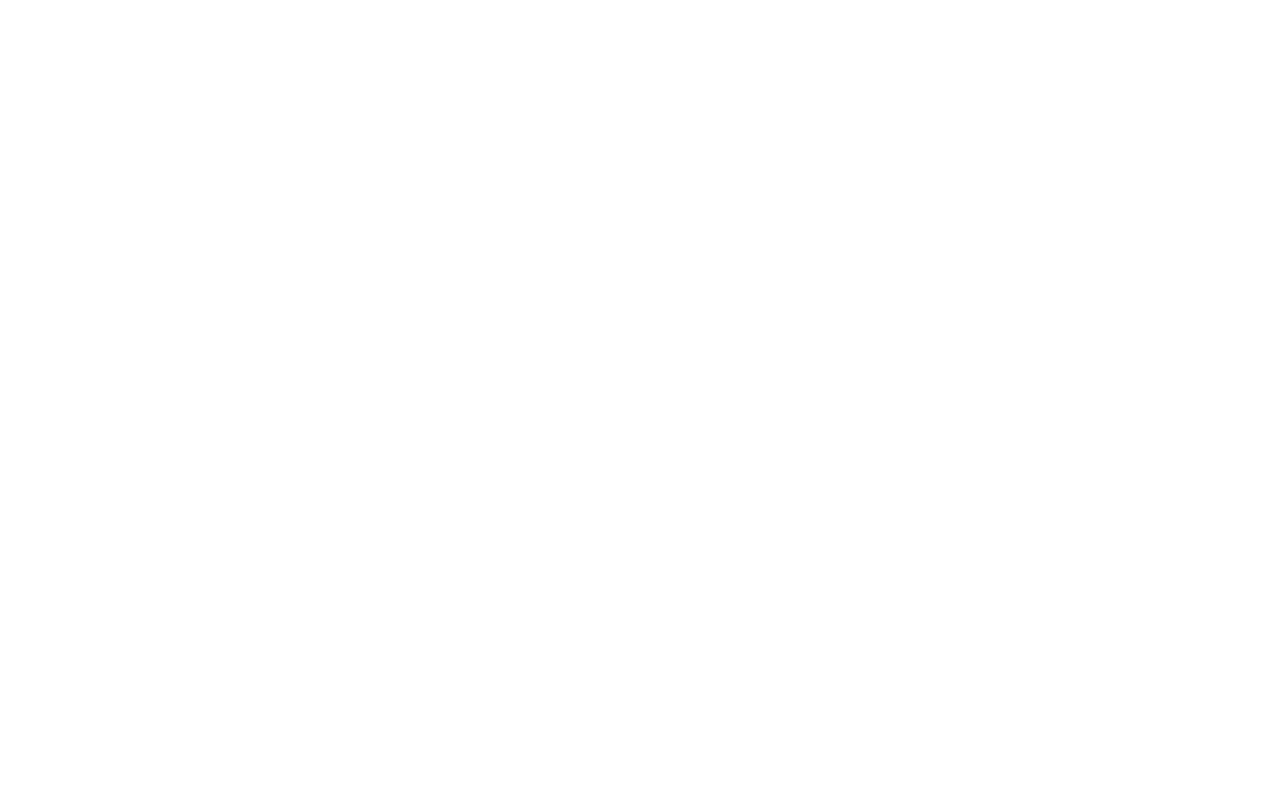
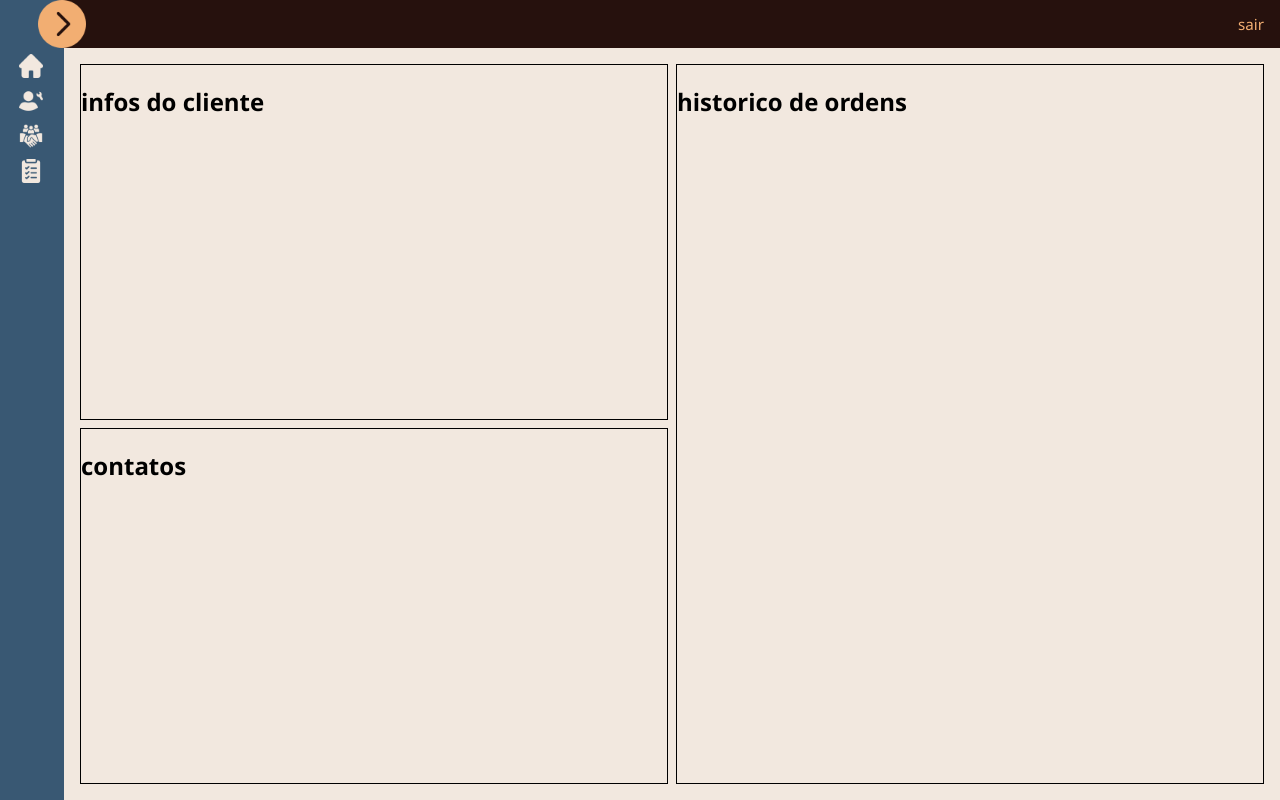
Before and after one commit to S-I-G-O-S/frontend, a React (Vite) app: page /cliente in a window 1280 px wide. Before the commit this address had no page. Built offline with nearby package versions, Linux system fonts and the light colour scheme.

Commit message:
09/09/2024 1

```diff
--- /dev/null
+++ b/src/pages/Cliente.jsx
@@ -0,0 +1,25 @@
+import Nav from '../components/public/Nav'
+import '../styles/cliente.css'
+import Header from '../components/public/Header'
+
+function Cliente() {
+    return(
+        <div id="pageCliente">
+            <Header></Header>
+            <Nav></Nav>
+            <main id='mainCliente'>
+                <section id='sec1'>
+                    <h2>infos do cliente</h2>
+                </section>
+                <section id='sec2'>
+                    <h2>contatos</h2>
+                </section>
+                <section id='sec3'>
+                    <h2>historico de ordens</h2>
+                </section>
+            </main>
+        </div>
+    )
+}
+
+export default Cliente
--- a/src/pages/Clientes.jsx
+++ b/src/pages/Clientes.jsx
@@ -28,6 +28,7 @@
                     <div id='cabecalho'>
                         <div id='cNome'>nome</div>
                         <div id='cCNPJ'>CNPJ</div>
+                        <div id='cEndereco'>endereço</div>
                         <div id='adicionarCliente'>
                             <button onClick={changeRegClienteContainer}>novo cliente</button>
                         </div>
@@ -36,20 +37,7 @@
                         <div id='cliente1' className='clientes'>
                             <div className='nome'>Açougue JM</div>
                             <div className='cnpj'>00.000.000/0001-11</div>
-                            <div className='options'>
-                                editar
-                            </div>
-                        </div>
-                        <div id='cliente1' className='clientes'>
-                            <div className='nome'>Açougue JM</div>
-                            <div className='cnpj'>00.000.000/0001-11</div>
-                            <div className='options'>
-                                editar
-                            </div>
-                        </div>
-                        <div id='cliente1' className='clientes'>
-                            <div className='nome'>Açougue JM</div>
-                            <div className='cnpj'>00.000.000/0001-11</div>
+                            <div className='endereco'>R. Leopoldo, 32</div>
                             <div className='options'>
                                 editar
                             </div>
--- a/src/pages/Funcionarios.jsx
+++ b/src/pages/Funcionarios.jsx
@@ -48,6 +48,36 @@
                             <div className='skillsFunc'>interfone</div>
                         </div>
                     </div>
+                    <div className='funcs'>
+                        <div className='containerSelectFunc'>
+                            <input type="checkbox" className='selectFunc' id="" />
+                        </div>
+                        <div className='nomeFunc'>Leonardo Almeida</div>
+                        <div className='cellFunc'>(13) 123456-7891</div>
+                        <div className='cargoFunc'>tecnico</div>
+                        <div className='statusFunc'>disponivel</div>
+                        <div className='containerSkillsFunc'>
+                            <div className='skillsFunc'>portão</div>
+                            <div className='skillsFunc'>camera</div>
+                            <div className='skillsFunc'>escada rolante</div>
+                            <div className='skillsFunc'>interfone</div>
+                        </div>
+                    </div>
+                    <div className='funcs'>
+                        <div className='containerSelectFunc'>
+                            <input type="checkbox" className='selectFunc' id="" />
+                        </div>
+                        <div className='nomeFunc'>Leonardo Almeida</div>
+                        <div className='cellFunc'>(13) 123456-7891</div>
+                        <div className='cargoFunc'>tecnico</div>
+                        <div className='statusFunc'>disponivel</div>
+                        <div className='containerSkillsFunc'>
+                            <div className='skillsFunc'>portão</div>
+                            <div className='skillsFunc'>camera</div>
+                            <div className='skillsFunc'>escada rolante</div>
+                            <div className='skillsFunc'>interfone</div>
+                        </div>
+                    </div>
                 </div>
             </section>
             <section id='sec2'>
--- a/src/routes.jsx
+++ b/src/routes.jsx
@@ -4,6 +4,7 @@
 import Funcionarios from "./pages/Funcionarios";
 import Ordens from "./pages/Ordens";
 import Clientes from "./pages/Clientes";
+import Cliente from "./pages/Cliente"
 
 function AppRoutes() {
     return (
@@ -14,6 +15,8 @@
                 <Route path="/funcionarios" element={ <Funcionarios/> }></Route>
                 <Route path="/ordens" element={ <Ordens/> }></Route>
                 <Route path="/clientes" element={ <Clientes/> }></Route>
+                <Route path="/cliente" element={ <Cliente/> }></Route>
+
             </Routes>
         </BrowserRouter>
     )
--- /dev/null
+++ b/src/styles/cliente.css
@@ -0,0 +1,48 @@
+:root {
+    --azul: #395873;
+    --nav: #395873ea;
+    --laranja: #D96704;
+    --salmao: #F2AE72;
+    --salmaoClaro: #f7cba4;
+    --branco: #F2E8DF;
+    --marrom: #26110D;
+    --preto: #000;
+}
+
+#pageCliente {
+    display: grid;
+    grid-template-columns: max-content auto;
+    grid-template-rows: 3rem auto;
+    grid-template-areas:
+    "nav header"
+    "nav main";
+    padding: 0;
+    margin: 0;
+    min-height: 100vh;
+    width: 100%;
+    background-color: #F2E8DF;
+    box-sizing: border-box;
+
+    main {
+        display: grid;
+        grid-template-areas:
+        "sec1 sec3"
+        "sec2 sec3";
+        grid-template-columns: 1fr 1fr;
+        grid-template-rows: 1fr 1fr;
+        padding: 1rem;
+        gap: 0.5rem;
+        section {
+            border: 0.1rem solid black;
+        }
+        #sec1 {
+            grid-area: sec1;
+        }
+        #sec2 {
+            grid-area: sec2;
+        }
+        #sec3 {
+            grid-area: sec3;
+        }
+    }
+}
--- a/src/styles/clientes.css
+++ b/src/styles/clientes.css
@@ -49,14 +49,16 @@
 
             }
             #tabelaClientes {
-                width: 35rem;
+                width: auto;
                 #cabecalho {
                     display: grid;
-                    grid-template-columns: 50% 30% 20%;
+                    grid-template-columns: 2fr 1fr 1fr 1fr;
 
                     #cNome,
+                    #cEndereco,
                     #cCNPJ {
                         border: 0.1rem solid var(--marrom);
+                        border-bottom: 0;
                         text-align: center;
 
                         padding: 0.1rem 0.5rem;
@@ -72,7 +74,7 @@
                 #listClientes {
                     .clientes {
                         display: grid;
-                        grid-template-columns: 50% 30% 20%;
+                        grid-template-columns: 2fr 1fr 1fr 1fr;
 
                         font-size: 0.9rem;
                         height: 1.3rem;
```
